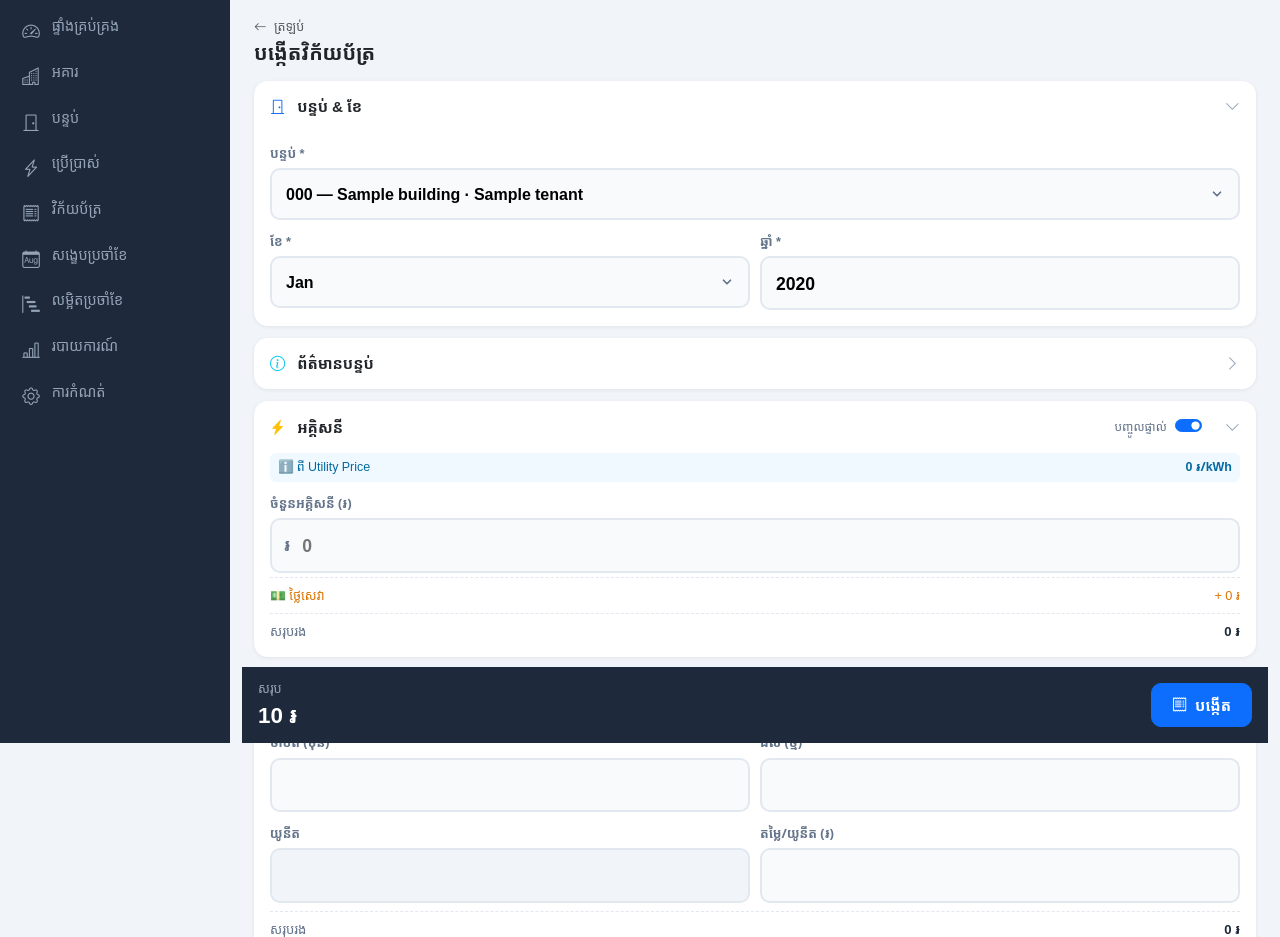
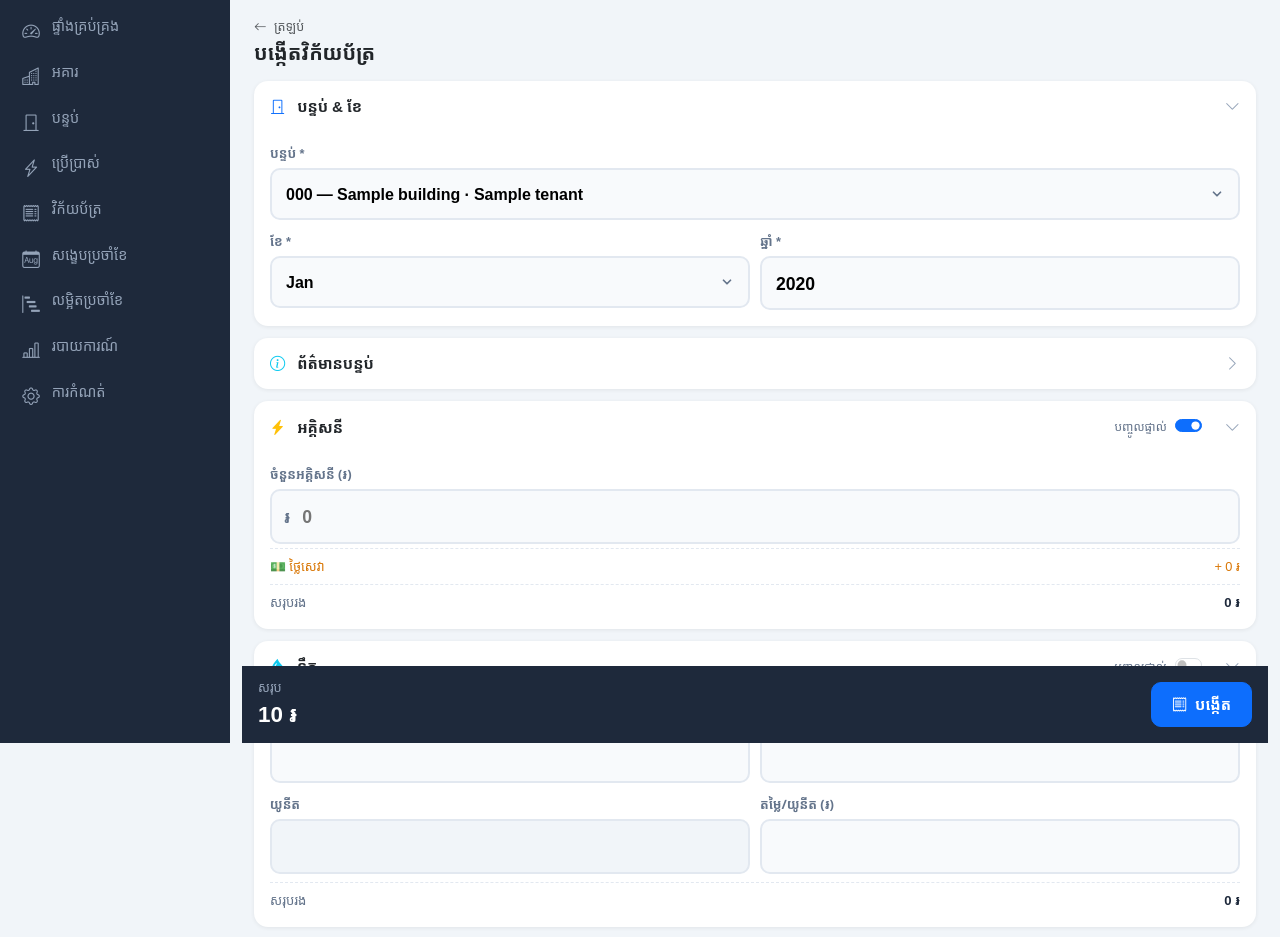
Before and after one commit to sopheak1/room-rental-management-system, a Flask app: template app/templates/receipts/generate.html in a window 1280 px wide. Shown: the part 57-994 px from the top of the page. Run offline with Flask 3, Linux system fonts and the light colour scheme; a user stored in the database is signed in; tables that the repository leaves empty hold one stand-in row (values such as "Sample post"); the template is opened without the code that fills it: values that come from a table or form of the project are taken from there, most other values are stand-ins (such as "Sample title", 1, 10 or a date in 2020).

Commit message:
Remove 'From Utility Price' hint from direct input mode on generate receipt

```diff
--- a/app/templates/receipts/generate.html
+++ b/app/templates/receipts/generate.html
@@ -289,12 +289,6 @@
   <div class="gen-section-body">
     <!-- Direct input mode (default) -->
     <div id="electricity_override_field">
-      {% if electricity_price %}
-      <div class="info-row mb-1" style="font-size:0.78rem;color:#0369a1;background:#f0f9ff;padding:5px 8px;border-radius:6px;">
-        <span>ℹ️ <span class="km">ពី Utility Price</span><span class="en">From Utility Price</span></span>
-        <strong>{{ electricity_price.price_per_unit|khr }}/kWh</strong>
-      </div>
-      {% endif %}
       <span class="gen-label">
         <span class="km">ចំនួនអគ្គិសនី (៛)</span><span class="en">Electricity Amount (៛)</span>
       </span>
@@ -381,12 +375,6 @@
   <div class="gen-section-body">
     <!-- Direct input (hidden by default for water) -->
     <div id="water_override_field" style="display:none;">
-      {% if water_price %}
-      <div class="info-row mb-1" style="font-size:0.78rem;color:#0369a1;background:#f0f9ff;padding:5px 8px;border-radius:6px;">
-        <span>ℹ️ <span class="km">ពី Utility Price</span><span class="en">From Utility Price</span></span>
-        <strong>{{ water_price.price_per_unit|khr }}/m³</strong>
-      </div>
-      {% endif %}
       <span class="gen-label">
         <span class="km">ចំនួនទឹក (៛)</span><span class="en">Water Amount (៛)</span>
       </span>
```
